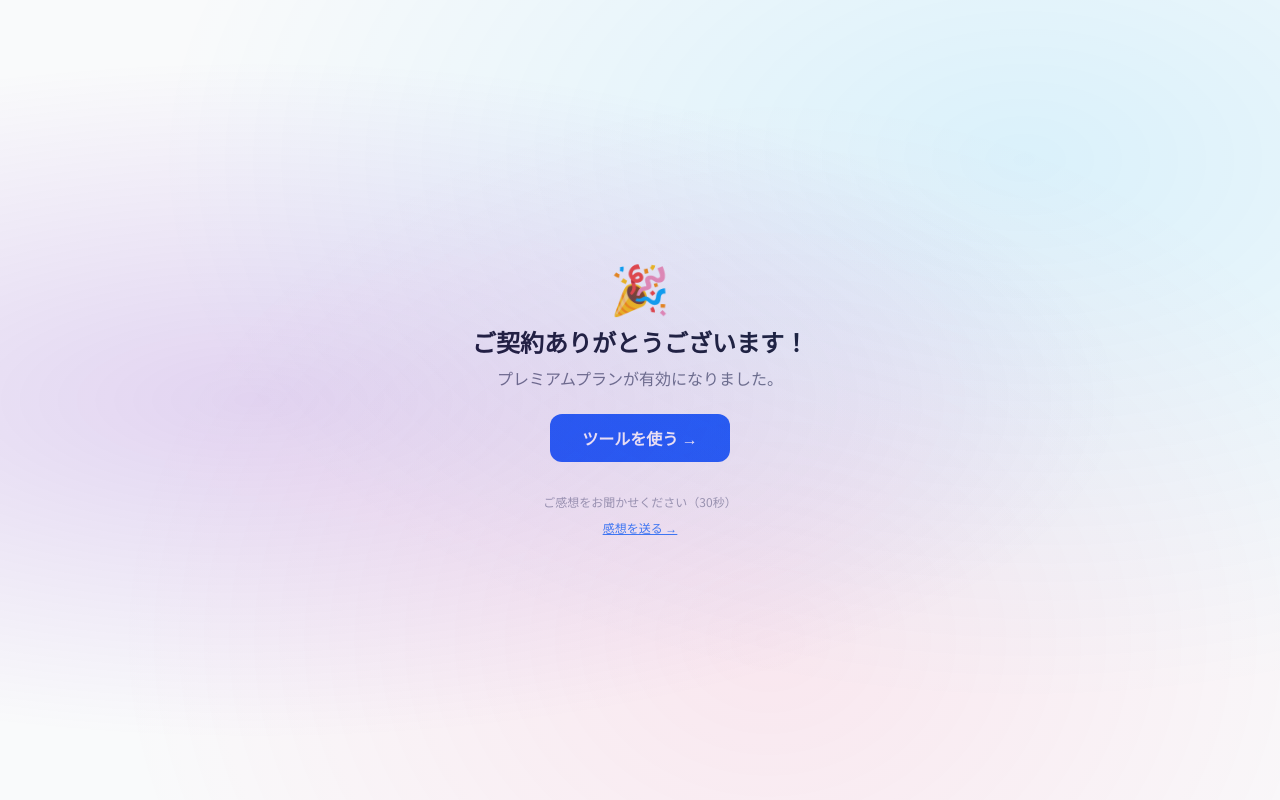
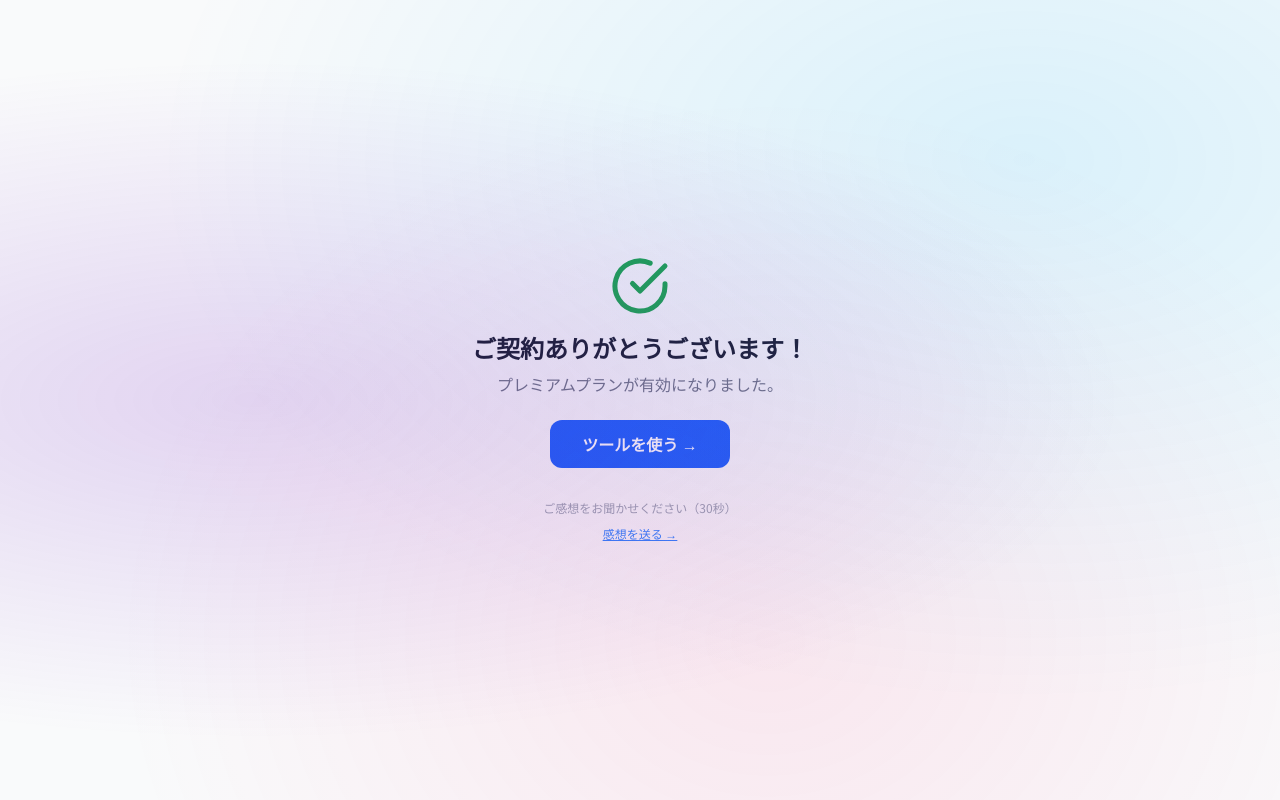
Before and after one commit to pokkori/ec-description-generator, a Next.js app: page /success in a window 1280 px wide. Built offline with nearby package versions, Linux system fonts and the light colour scheme; no server answers.

Commit message:
fix: replace emoji icons with SVG in error, not-found, success pages

```diff
--- a/app/error.tsx
+++ b/app/error.tsx
@@ -4,7 +4,7 @@ import Link from "next/link";
 export default function Error({ reset }: { reset: () => void }) {
   return (
     <main className="min-h-screen bg-gray-950 flex flex-col items-center justify-center text-center px-4">
-      <div className="text-6xl mb-4">⚠️</div>
+      <div className="flex justify-center mb-4"><svg width="72" height="72" viewBox="0 0 24 24" fill="none" stroke="#EF4444" strokeWidth="2" strokeLinecap="round" strokeLinejoin="round" aria-hidden="true"><path d="M10.29 3.86L1.82 18a2 2 0 0 0 1.71 3h16.94a2 2 0 0 0 1.71-3L13.71 3.86a2 2 0 0 0-3.42 0z"/><line x1="12" y1="9" x2="12" y2="13"/><line x1="12" y1="17" x2="12.01" y2="17"/></svg></div>
       <h1 className="text-2xl font-bold text-white mb-2">エラーが発生しました</h1>
       <p className="text-gray-400 mb-8">しばらく時間をおいてから再度お試しください。</p>
       <div className="flex gap-4">
--- a/app/not-found.tsx
+++ b/app/not-found.tsx
@@ -3,7 +3,7 @@ import Link from "next/link";
 export default function NotFound() {
   return (
     <main className="min-h-screen bg-gray-950 flex flex-col items-center justify-center text-center px-4">
-      <div className="text-6xl mb-4">🔍</div>
+      <div className="flex justify-center mb-4"><svg width="72" height="72" viewBox="0 0 24 24" fill="none" stroke="#6B7280" strokeWidth="2" strokeLinecap="round" strokeLinejoin="round" aria-hidden="true"><circle cx="11" cy="11" r="8"/><line x1="21" y1="21" x2="16.65" y2="16.65"/></svg></div>
       <h1 className="text-2xl font-bold text-white mb-2">ページが見つかりません</h1>
       <p className="text-gray-400 mb-8">お探しのページは存在しないか、移動した可能性があります。</p>
       <Link href="/" className="bg-blue-600 px-6 py-3 rounded-full font-bold text-white">
--- a/app/success/page.tsx
+++ b/app/success/page.tsx
@@ -18,7 +18,7 @@ function SuccessContent() {
 
   return (
     <div className="text-center">
-      <div className="text-5xl mb-4">🎉</div>
+      <div className="flex justify-center mb-4"><svg width="60" height="60" viewBox="0 0 24 24" fill="none" stroke="#16A34A" strokeWidth="2" strokeLinecap="round" strokeLinejoin="round" aria-hidden="true"><path d="M22 11.08V12a10 10 0 1 1-5.93-9.14"/><polyline points="22 4 12 14.01 9 11.01"/></svg></div>
       <h1 className="text-2xl font-bold text-gray-900 mb-2">ご契約ありがとうございます！</h1>
       <p className="text-gray-500 mb-6">プレミアムプランが有効になりました。</p>
       <Link href="/tool" className="inline-block bg-blue-600 text-white font-bold px-8 py-3 rounded-xl hover:bg-blue-700">
```
